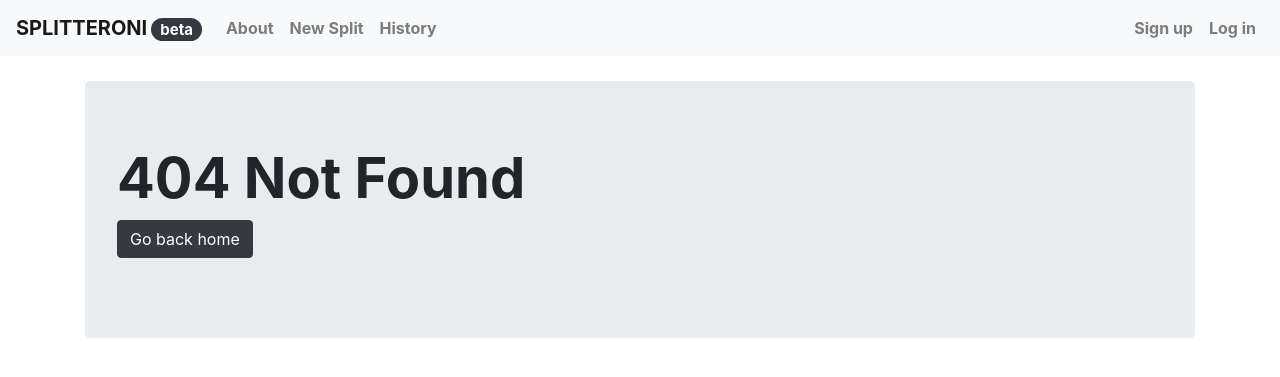
After one commit to jlamonade/splitteroni, a Django app: template templates/404.html in a window 1280 px wide. The commit adds this page. Shown: the top 377 px of the page. Run offline with Django 3.2, Linux system fonts and the light colour scheme; the template is opened without the code that fills it, so the values that code supplies are empty; parts of the project's set-up code (start-up, migrations or seed data) failed here and were passed over; some libraries are stand-ins or nearby versions.

Commit message:
Update: added custom 404.html

```diff
--- a/TODO.txt
+++ b/TODO.txt
@@ -15,7 +15,7 @@ High Priority
         # Tax percentage localization? Will users enter their current location? Google Maps API to pull in GPS data?
     // Added ability to change from percentage calculation and manually entering amount.
         // Might want to think about the UX of this method
-    # Write tests for new feature
+    // Write tests for new feature
     # Think about how to implement tax amount and percent into the same view/form.
 
 Lower priority
@@ -29,6 +29,7 @@ Lower priority
 # Consider reversing the logic.
     # Having an initial split total and each new item subtracts from the total.
 
+!! COMPLETED
 # Add separate buttons for editing tax and tip?
 
 !! COMPLETED
--- /dev/null
+++ b/templates/404.html
@@ -0,0 +1,12 @@
+{% extends '_base.html' %}
+
+{% block title %}Page Not Found{% endblock title %}
+
+{% block content %}
+    <div class="jumbotron">
+        <h1 class="display-4 font-weight-bold">404 Not Found</h1>
+        <p class="lead">
+            <a href="{% url 'home' %}" class="btn btn-dark">Go back home</a>
+        </p>
+    </div>
+{% endblock content %}
--- a/templates/home.html
+++ b/templates/home.html
@@ -15,5 +15,5 @@
             <a href="{% url 'account_login' %}" class="btn btn-secondary btn-lg">Log in</a>
             <a href="{% url 'account_signup' %}" class="btn btn-light btn-lg">Sign up</a>
         {% endif %}
-</div>
+    </div>
 {% endblock content %}
```
Also changed, not shown: 1 other file.
